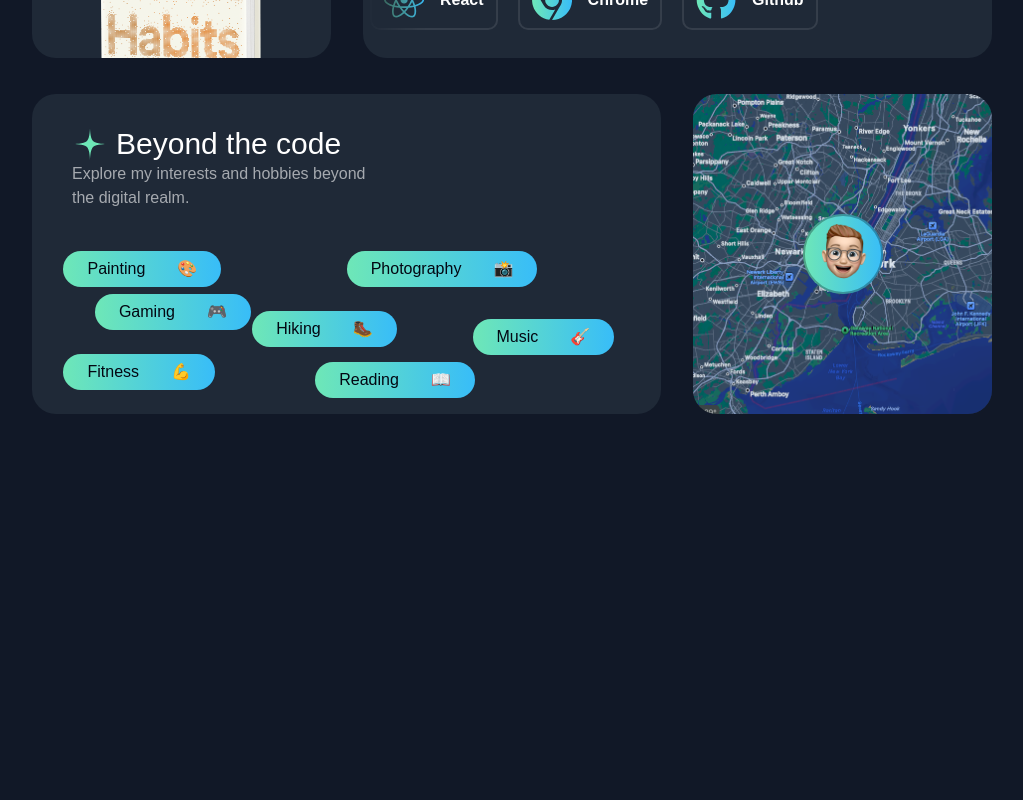
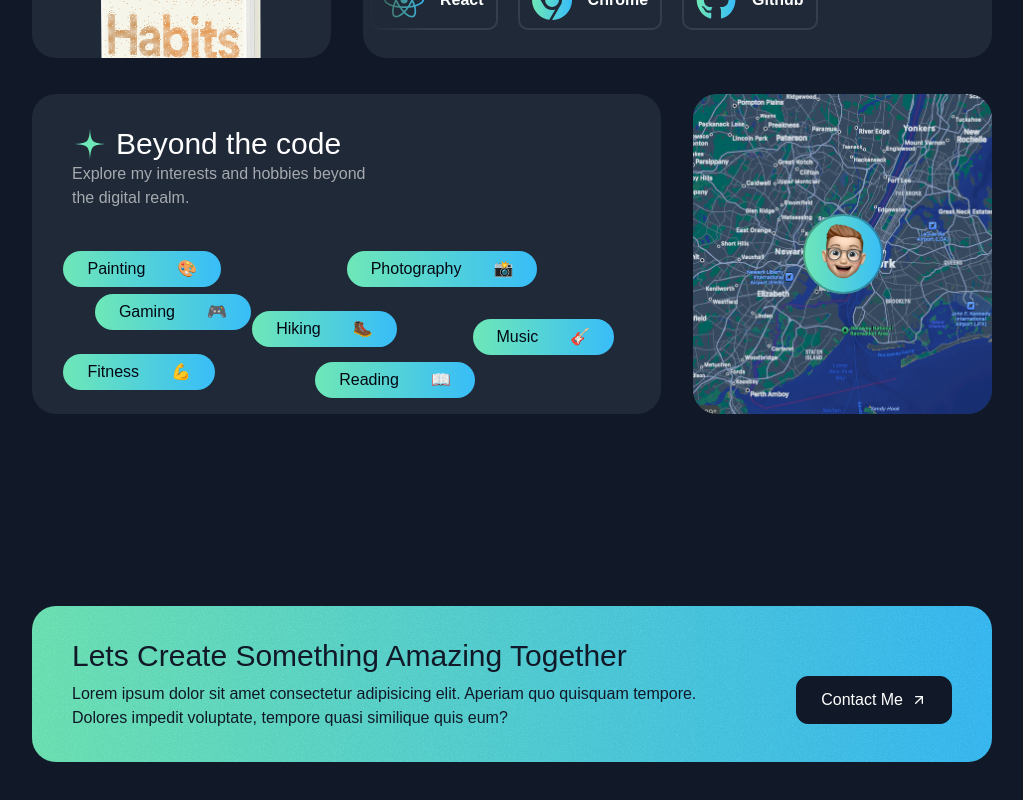
Before and after one commit to msifatsadiq/sifat-s-portfolio, a Next.js app: page / in a window 1280 px wide. Shown: the part 4566-5366 px from the top of the page, without its empty margins (128-1151 px from the left). Before the commit the page ends 5092 px from the top, so only its background shows below. Built offline with nearby package versions, Linux system fonts and the light colour scheme; a web font is replaced by a local one.

Commit message:
adding the Contact Me Section

```diff
--- a/src/app/page.tsx
+++ b/src/app/page.tsx
@@ -1,4 +1,5 @@
 import { AboutSection } from "@/sections/About";
+import { ContactSection } from "@/sections/Contact";
 import { Header } from "@/sections/Header";
 import { HeroSection } from "@/sections/Hero";
 import { ProjectsSection } from "@/sections/Projects";
@@ -14,6 +15,7 @@
       <TapeSection />
       <TestimonialsSection />
       <AboutSection />
+      <ContactSection />
     </div>
   );
 }
--- a/src/sections/About.tsx
+++ b/src/sections/About.tsx
@@ -121,7 +121,7 @@
             </Card>
           </div>
           <div className="grid gap-8 grid-cols-1 md:grid-cols-5 lg:grid-cols-3">
-            <Card className="h-[320px] lg:col-span-2 col-span-3 p-0 flex flex-col">
+            <Card className="h-[320px] lg:col-span-2 md:col-span-3 p-0 flex flex-col">
               <CardHeader
                 title="Beyond the code"
                 description="Explore my interests and hobbies beyond the digital realm."
@@ -145,7 +145,7 @@
                 ))}
               </div>
             </Card>
-            <Card className="h-[320px] lg:col-span-1col-span-2 p-0 relative">
+            <Card className="h-[320px] lg:col-span-1 md:col-span-2 p-0 relative">
               <Image
                 src={mapImage}
                 alt="map"
--- a/src/sections/Contact.tsx
+++ b/src/sections/Contact.tsx
@@ -1,3 +1,43 @@
+import ArrowRightIcon from "@/assets/icons/arrow-up-right.svg";
+import GrainImage from "@/assets/images/grain.jpg";
+
 export const ContactSection = () => {
-  return <div>Contact Section</div>;
+  return (
+    <div className="py-16 pt-12 lg:py-24 lg:pt-20">
+      <div className="container">
+        <div
+          className="bg-gradient-to-r from-emerald-300 to-sky-400
+         text-gray-900 py-8 px-10 rounded-3xl text-center md:text-left relative overflow-hidden z-0"
+        >
+          <div
+            className="absolute inset-0 opacity-5 -z-10"
+            style={{
+              backgroundImage: `url(${GrainImage.src})`,
+            }}
+          ></div>
+          <div className="flex flex-col md:flex-row gap-8 md:gap-16 items-center">
+            <div>
+              <h2 className="font-serif text-2xl md:text-3xl ">
+                Lets Create Something Amazing Together
+              </h2>
+              <p className="text-sm md:text-base mt-2">
+                Lorem ipsum dolor sit amet consectetur adipisicing elit. Aperiam
+                quo quisquam tempore. Dolores impedit voluptate, tempore quasi
+                similique quis eum?
+              </p>
+            </div>
+            <div>
+              <button
+                className="text-white bg-gray-900 inline-flex items-center
+               px-6 h-12 rounded-xl mt-8 w-max border border-gray-900"
+              >
+                <span className="font-thin">Contact Me</span>
+                <ArrowRightIcon className="size-4 ml-2"></ArrowRightIcon>
+              </button>
+            </div>
+          </div>
+        </div>
+      </div>
+    </div>
+  );
 };
```
